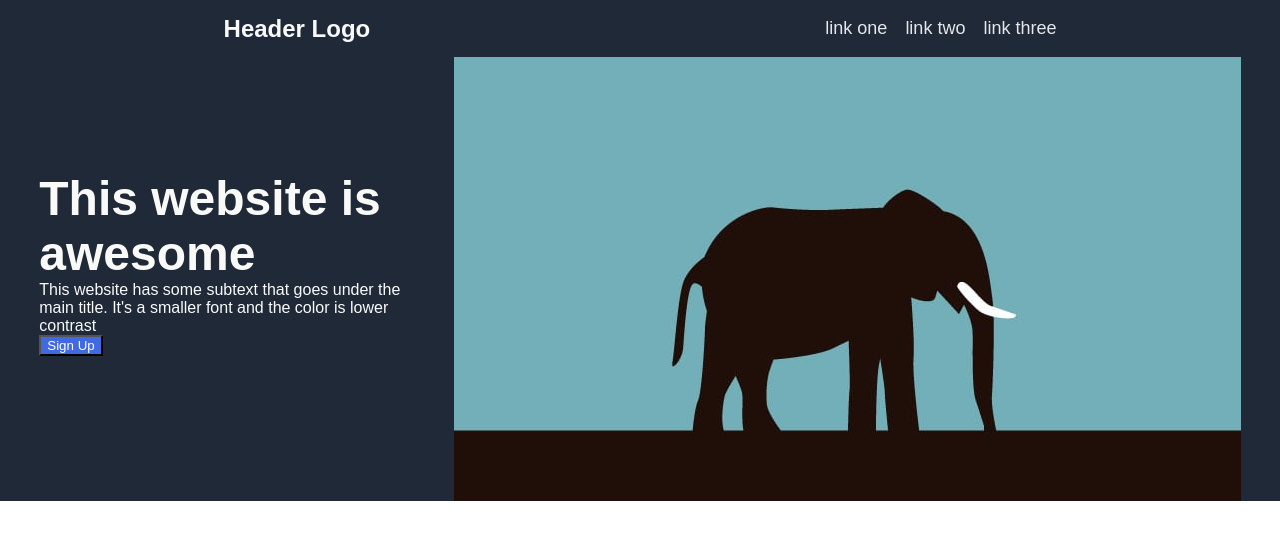
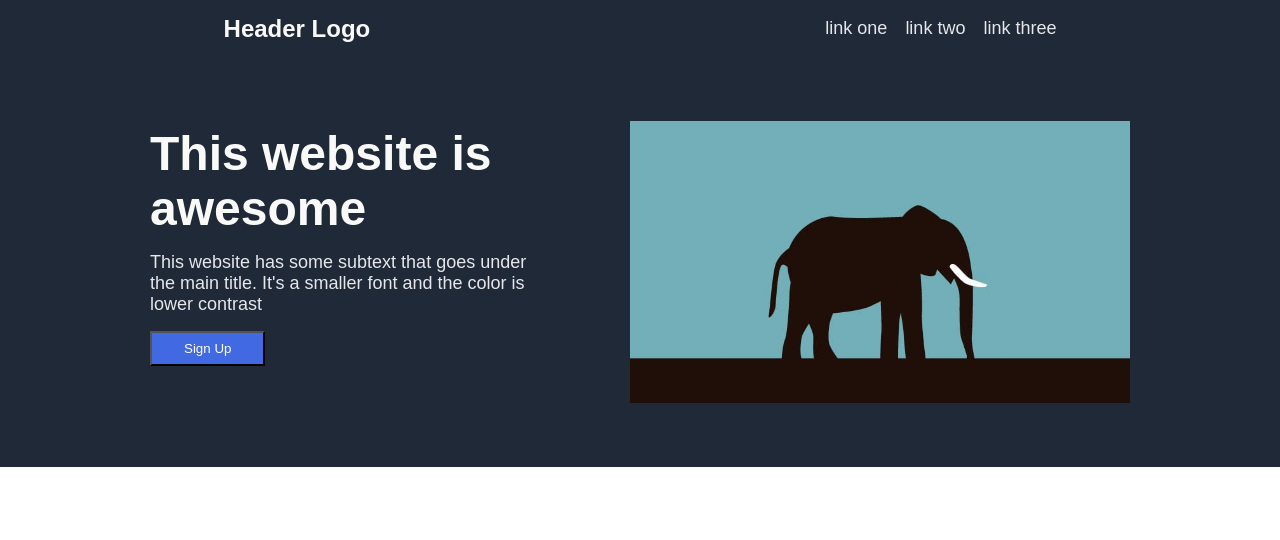
Before and after one commit to d-hardine/Project-Landing-Page, a plain HTML site: page index.html in a window 1280 px wide. Drawn offline with Linux system fonts and the light colour scheme.

Commit message:
finishing the first body

```diff
--- a/styles.css
+++ b/styles.css
@@ -33,9 +33,10 @@ a {
     background: #1F2937;
     color: #F9FAF8;
     display: flex;
-    justify-content: space-around;
+    justify-content: center;
     align-items: center;
-    padding: 0px 32px;
+    padding: 64px;
+    gap: 5em;
 }
 
 .left-part {
@@ -46,9 +47,21 @@ a {
 .main-text {
     font-size: 48px;
     font-weight: bolder;
+    margin-bottom: 16px;
+}
+
+.secondary-text {
+    font-size: 18px;
+    color: #E5E7EB;
+    margin-bottom: 16px;
 }
 
 button.sign-up {
     color: white;
     background: royalblue;
+    padding: 8px 32px;
 }
+
+.landing-page-img {
+    width: 500px;
+}
```
